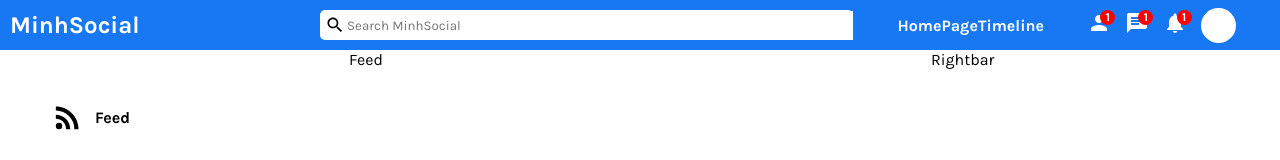
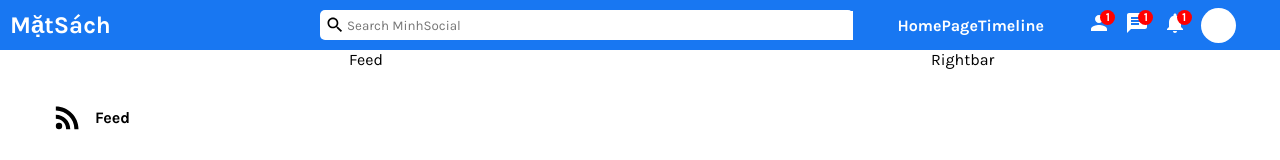
Before and after one commit to 2mnguyen1/social-app-ui, a React (Create React App) app: page / in a window 1280 px wide. Shown: the top 160 px of the page. Built offline with nearby package versions, Linux system fonts and the light colour scheme.

Commit message:
fixing sidebar

```diff
--- a/src/components/sidebar/sidebar.css
+++ b/src/components/sidebar/sidebar.css
@@ -16,6 +16,7 @@
     display: flex;
     align-items: center;
     margin: 30px 0 25px 30px;
+    cursor: pointer;
 }
 
 .sidebar-icon {
--- a/src/components/topbar/Topbar.jsx
+++ b/src/components/topbar/Topbar.jsx
@@ -5,7 +5,7 @@ export default function Topbar() {
   return (
     <div className='topbar-container'>
         <div className='topbar-left'>
-          <span className='logo'>MinhSocial</span>
+          <span className='logo'>MặtSách</span>
         </div>
         <div className='topbar-center'>
           <div className='search-bar'>
```
